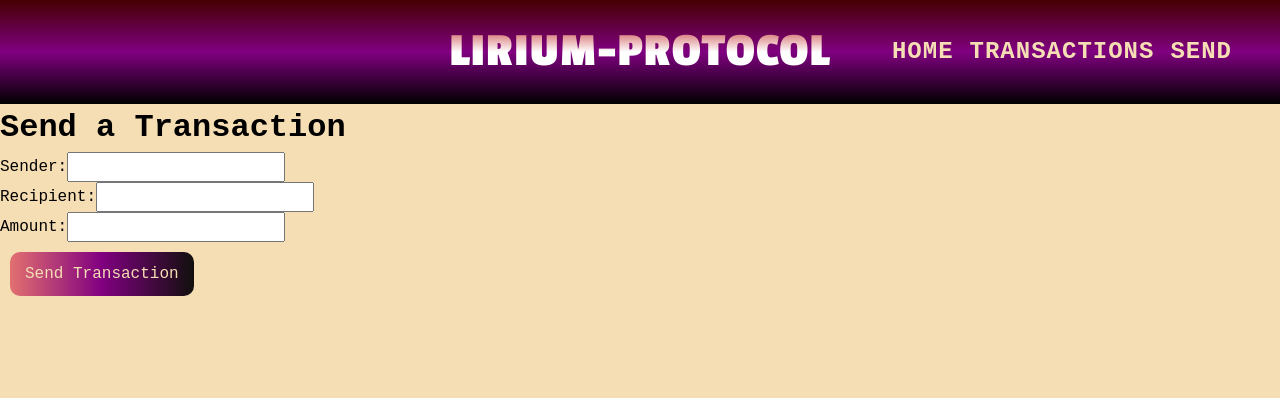
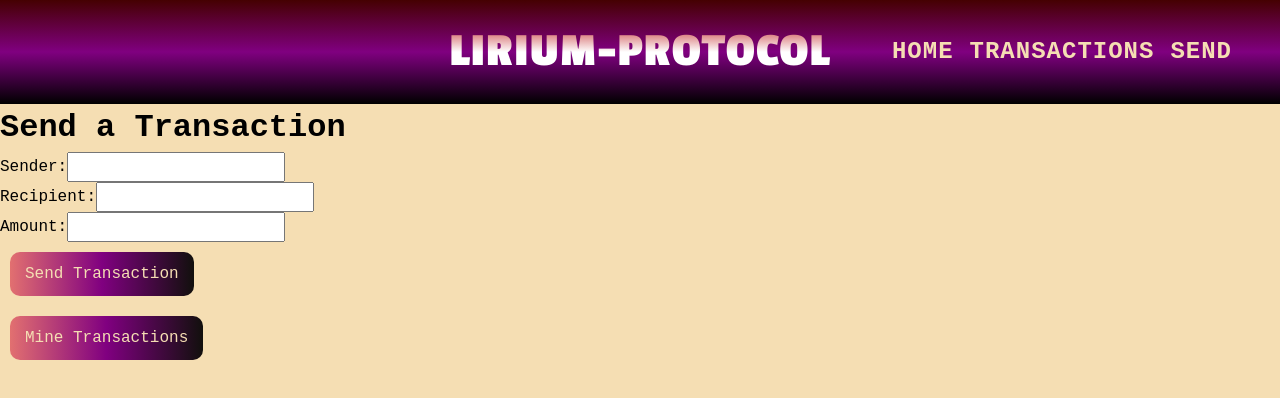
Before and after one commit to Nevto/DarkMatter, a React (Vite) app in the folder Lirium-frontend/: page /sendtransaction in a window 1280 px wide. Shown: the top 398 px of the page. Built offline with nearby package versions, Linux system fonts and the light colour scheme; a web font is replaced by a local one.

Commit message:
Added mine button in SendTransaction component, updated README Postman URL's

```diff
--- a/Lirium-frontend/src/components/SendTransaction.jsx
+++ b/Lirium-frontend/src/components/SendTransaction.jsx
@@ -1,5 +1,5 @@
 import React, { useState } from 'react';
-import { sendTransaction } from '../services/HttpClient';
+import { sendTransaction, mineBlock } from '../services/HttpClient';
 
 const SendTransaction = () => {
   const [sender, setSender] = useState('');
@@ -16,6 +16,15 @@ const SendTransaction = () => {
       setAmount('');
     } catch (error) {
       console.error('Error sending transaction:', error);
+    }
+  };
+
+  const handleMineBlock = async () => {
+    try {
+      const response = await mineBlock();
+      console.log('Mining result:', response);
+    } catch (error) {
+      console.error('Error mining transactions:', error);
     }
   };
 
@@ -37,6 +46,7 @@ const SendTransaction = () => {
         </div>
         <button type="submit">Send Transaction</button>
       </form>
+      <button onClick={handleMineBlock}>Mine Transactions</button>
     </div>
   );
 };
--- a/Lirium-frontend/src/services/HttpClient.jsx
+++ b/Lirium-frontend/src/services/HttpClient.jsx
@@ -25,5 +25,9 @@ export const showTransactionPool = async (sender, recipient, amount) => {
 
   const response = await axios.get('http://localhost:5001/api/v1/transaction/transactions', transactionPool);
   return response.data;
-  console.log(response.data);
 };
+
+export const mineBlock = async () => {
+  const response = await axios.get('http://localhost:5001/api/v1/transaction/mine');
+  return response.data;
+};
```
Also changed, not shown: 1 other file (tests, documents, lock files or other folders).
